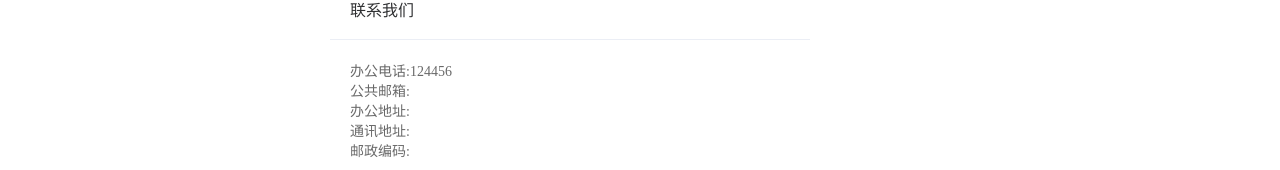
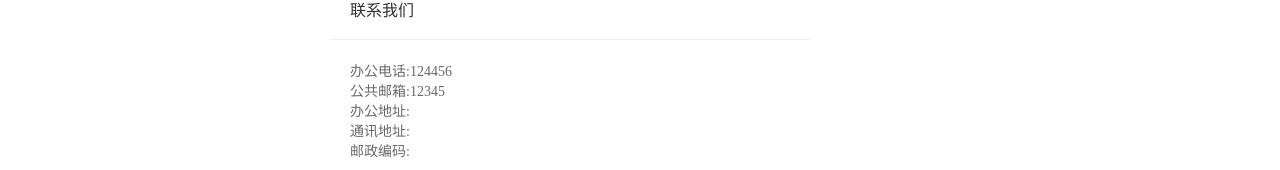
Before and after one commit to whugyt99/xxproject, a Vue app: page /components/ContactUs in a window 1280 px wide. Shown: the part 432-602 px from the top of the page. Built offline with nearby package versions, Linux system fonts and the light colour scheme.

Commit message:
feat:去除白边

```diff
--- a/src/components/ContactUs.vue
+++ b/src/components/ContactUs.vue
@@ -14,7 +14,7 @@
           return {
             contactWay:[
               {name:'办公电话',number:'124456'},
-              {name:'公共邮箱',number:''},
+              {name:'公共邮箱',number:'12345'},
               {name:'办公地址',number:''},
               {name:'通讯地址',number:''},
               {name:'邮政编码',number:''},
```
